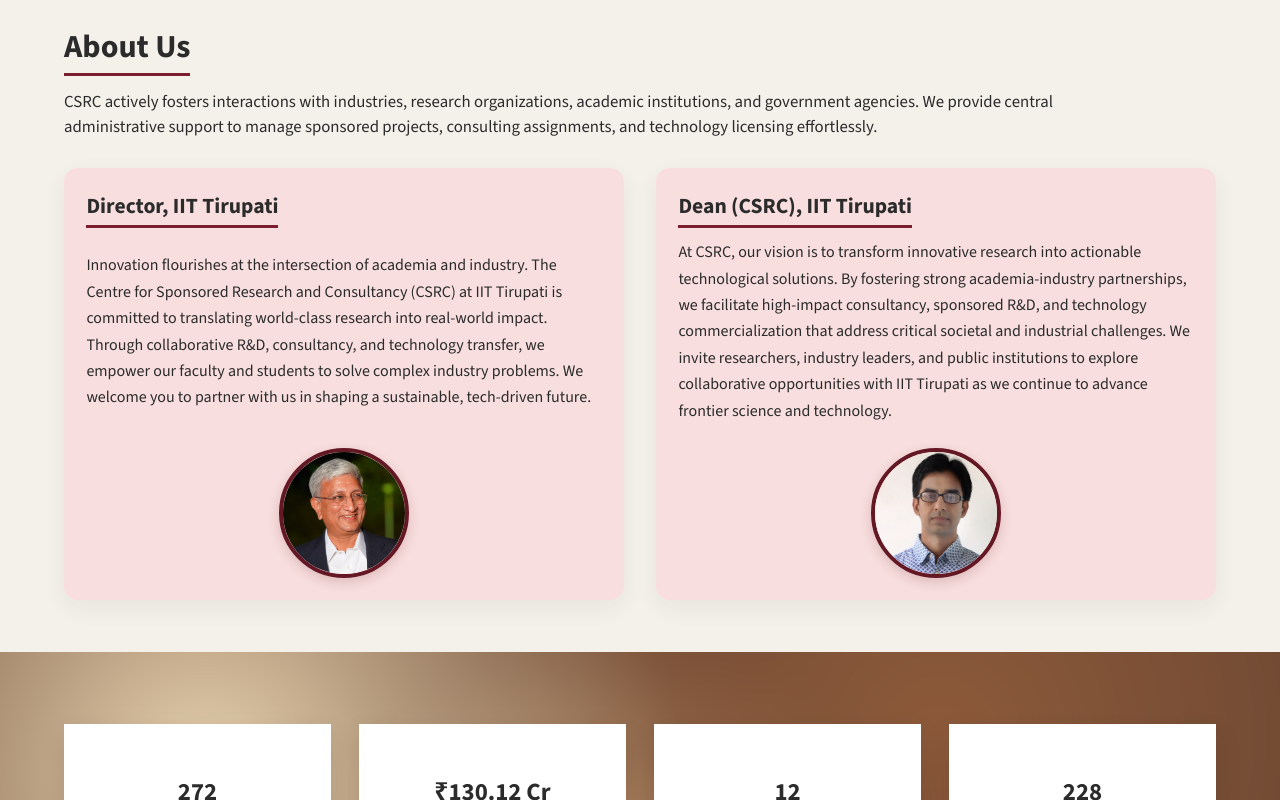
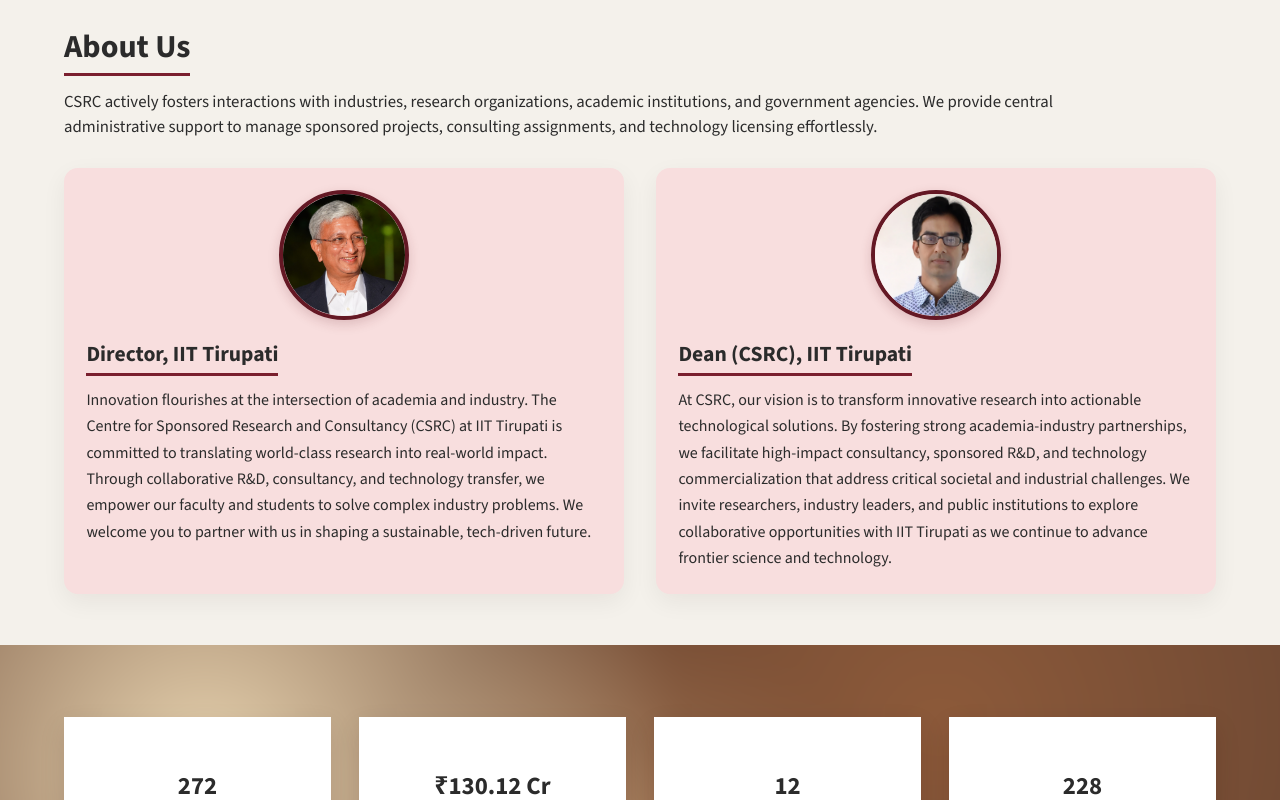
Before and after one commit to ch-sairohith/CSRC-Website, a React (Vite) app in the folder client/: page / in a window 1280 px wide. Shown: the part 577-1377 px from the top of the page. Built offline with nearby package versions, Linux system fonts and the light colour scheme.

Commit message:
update: switch order of text and image in hero section

```diff
--- a/client/src/components/About.jsx
+++ b/client/src/components/About.jsx
@@ -39,6 +39,12 @@ export default function About() {
 
         <div className="mission-vision">
           <article>
+            <div className="leadership-image about-reveal">
+              <img
+                src={`${import.meta.env.BASE_URL}director-iit-tirupati.jpg`}
+                alt="Director, IIT Tirupati"
+              />
+            </div>
             <h3 ref={directorHeadingRef} className="about-reveal">Director, IIT Tirupati</h3>
             <p className="about-reveal">
               Innovation flourishes at the intersection of academia and
@@ -50,16 +56,15 @@ export default function About() {
               you to partner with us in shaping a sustainable, tech-driven
               future.
             </p>
-
-            <div className="leadership-image about-reveal">
-              <img
-                src={`${import.meta.env.BASE_URL}director-iit-tirupati.jpg`}
-                alt="Director, IIT Tirupati"
-              />
-            </div>
           </article>
 
           <article>
+            <div className="leadership-image about-reveal">
+              <img
+                src={`${import.meta.env.BASE_URL}dean-cif-iit-tirupati.png`}
+                alt="Dean (CSRC), IIT Tirupati"
+              />
+            </div>
             <h3 className="about-reveal">Dean (CSRC), IIT Tirupati</h3>
             <p className="about-reveal">
               At CSRC, our vision is to transform innovative research into
@@ -71,13 +76,6 @@ export default function About() {
               to explore collaborative opportunities with IIT Tirupati as
               we continue to advance frontier science and technology.
             </p>
-
-            <div className="leadership-image about-reveal">
-              <img
-                src={`${import.meta.env.BASE_URL}dean-cif-iit-tirupati.png`}
-                alt="Dean (CSRC), IIT Tirupati"
-              />
-            </div>
           </article>
         </div>
       </div>
--- a/client/src/index.css
+++ b/client/src/index.css
@@ -612,28 +612,28 @@ img {
   transform: translateY(0);
 }
 
+.about.is-visible .mission-vision article:first-child .leadership-image.about-reveal {
+  transition-delay: 0ms;
+}
+
 .about.is-visible .mission-vision article:first-child h3.about-reveal {
-  transition-delay: 0ms;
+  transition-delay: 150ms;
 }
 
 .about.is-visible .mission-vision article:first-child p.about-reveal {
-  transition-delay: 200ms;
-}
-
-.about.is-visible .mission-vision article:first-child .leadership-image.about-reveal {
   transition-delay: 300ms;
 }
 
+.about.is-visible .mission-vision article:last-child .leadership-image.about-reveal {
+  transition-delay: 400ms;
+}
+
 .about.is-visible .mission-vision article:last-child h3.about-reveal {
-  transition-delay: 400ms;
+  transition-delay: 550ms;
 }
 
 .about.is-visible .mission-vision article:last-child p.about-reveal {
-  transition-delay: 500ms;
-}
-
-.about.is-visible .mission-vision article:last-child .leadership-image.about-reveal {
-  transition-delay: 600ms;
+  transition-delay: 700ms;
 }
 
 .section-wrap {
@@ -671,7 +671,7 @@ img {
 .mission-vision article {
   display: flex;
   flex-direction: column;
-  justify-content: space-between;
+  justify-content: flex-start;
   background: #f8dede;
   border-radius: 14px;
   padding: 1.4rem;
@@ -695,7 +695,7 @@ img {
   display: flex;
   justify-content: center;
   align-items: center;
-  margin-top: 1.5rem;
+  margin-bottom: 1.1rem;
 }
 
 .leadership-image img {
```
